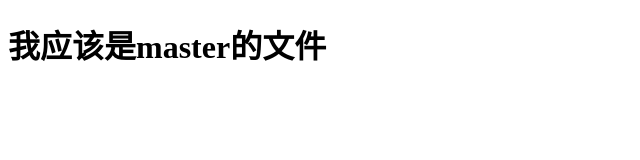
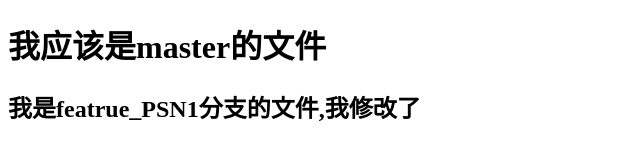
Before and after one commit to WebTianJie/GitProgram, a plain HTML site: page index.html in a window 1280 px wide. Shown: the whole page, without its empty margins (0-640 px from the left). Drawn offline with Linux system fonts and the light colour scheme.

Commit message:
'我是featrue_PSN1分支修改了'

```diff
--- a/index.html
+++ b/index.html
@@ -7,5 +7,6 @@
 </head>
 <body>
     <h1>我应该是master的文件</h1>
+    <h2>我是featrue_PSN1分支的文件,我修改了</h2>
 </body>
 </html>
```
